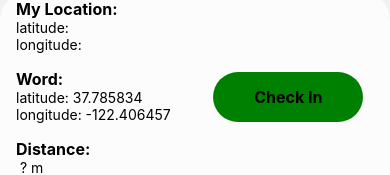
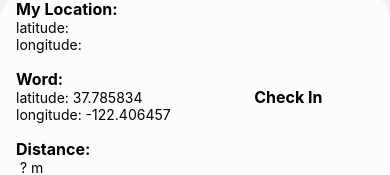
Before and after one commit to tranquocngoc/RN_Map, a React Native app: screen /MapScreen in a window 390 px wide. Shown: the part 642-817 px from the top of the page. Built offline with nearby package versions, Linux system fonts and the light colour scheme.

Commit message:
styles(Map screen): button check in

```diff
--- a/src/screens/MapScreen/MapScreenStyles.js
+++ b/src/screens/MapScreen/MapScreenStyles.js
@@ -54,7 +54,6 @@ const styles = StyleSheet.create({
     width: 150,
     height: 50,
     borderRadius: 50,
-    backgroundColor: 'green',
     justifyContent: 'center',
     alignItems: 'center',
   },
```
